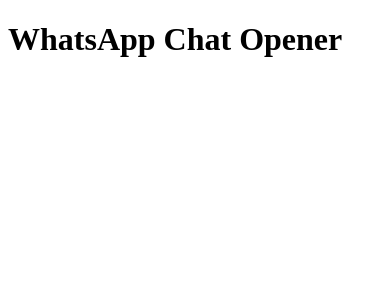
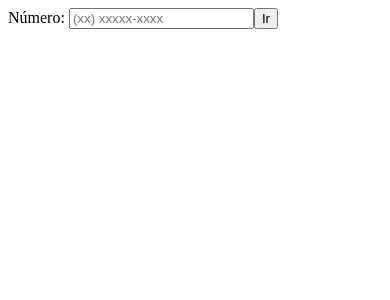
Before and after one commit to rickyalmeidadev/whatsapp-chat-opener, a React (Create React App) app: page / in a window 390 px wide. Shown: the top 300 px of the page. Built offline with nearby package versions, Linux system fonts and the light colour scheme.

Commit message:
create form to enter phone number and open chat

```diff
--- a/src/App.js
+++ b/src/App.js
@@ -1,3 +1,33 @@
-const App = () => <h1>WhatsApp Chat Opener</h1>
+import {useState} from 'react'
+import {mask, unmask} from './utils/phone'
+
+const App = () => {
+  const [phone, setPhone] = useState('')
+
+  const handleChange = event => {
+    setPhone(mask(event.target.value))
+  }
+
+  const handleSubmit = event => {
+    event.preventDefault()
+    const url = `https://api.whatsapp.com/send?phone=${unmask(phone)}`
+    window.open(url, '_blank')
+  }
+
+  return (
+    <form onSubmit={handleSubmit}>
+      <label htmlFor="phone-input">Número: </label>
+      <input
+        type="tel"
+        name="phone"
+        id="phone-input"
+        placeholder="(xx) xxxxx-xxxx"
+        onChange={handleChange}
+        value={phone}
+      />
+      <button type="submit">Ir</button>
+    </form>
+  )
+}
 
 export default App
```
